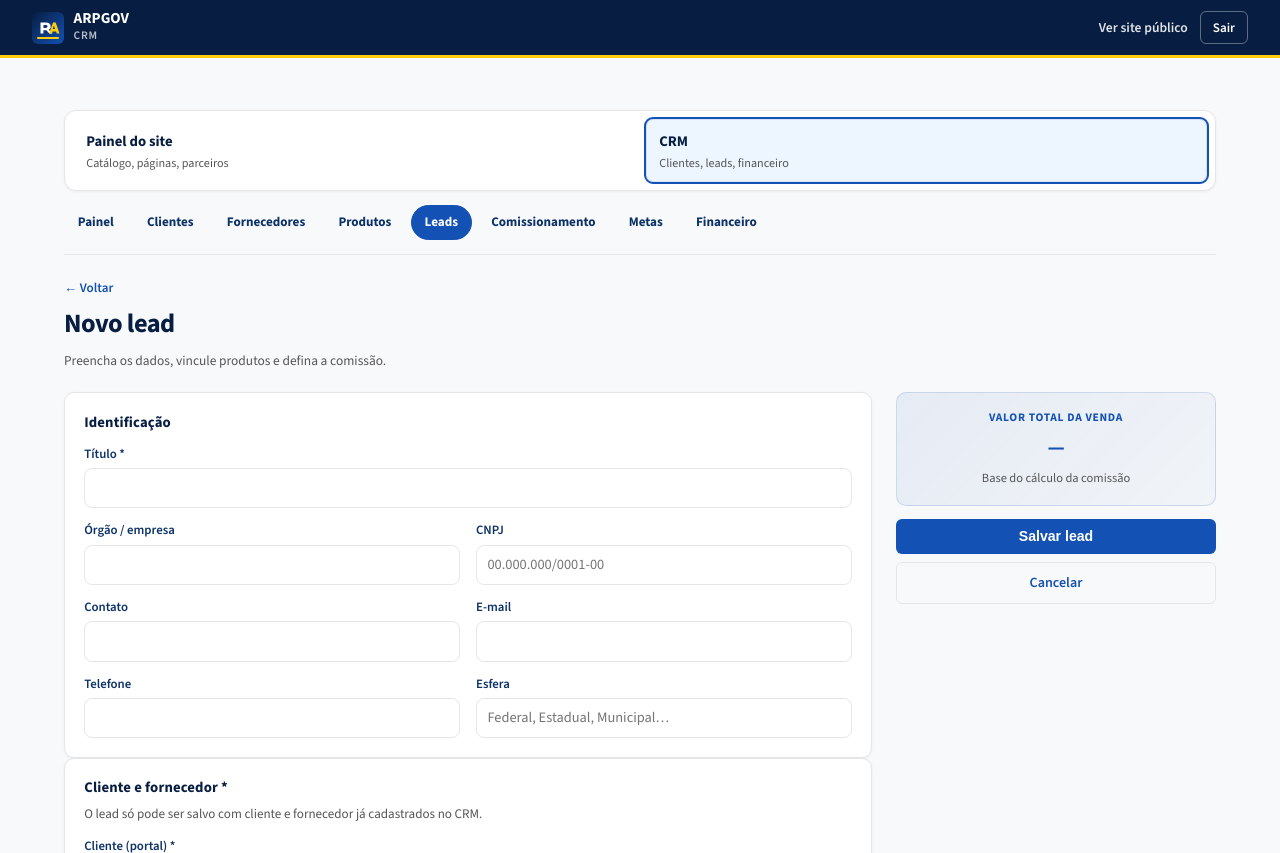
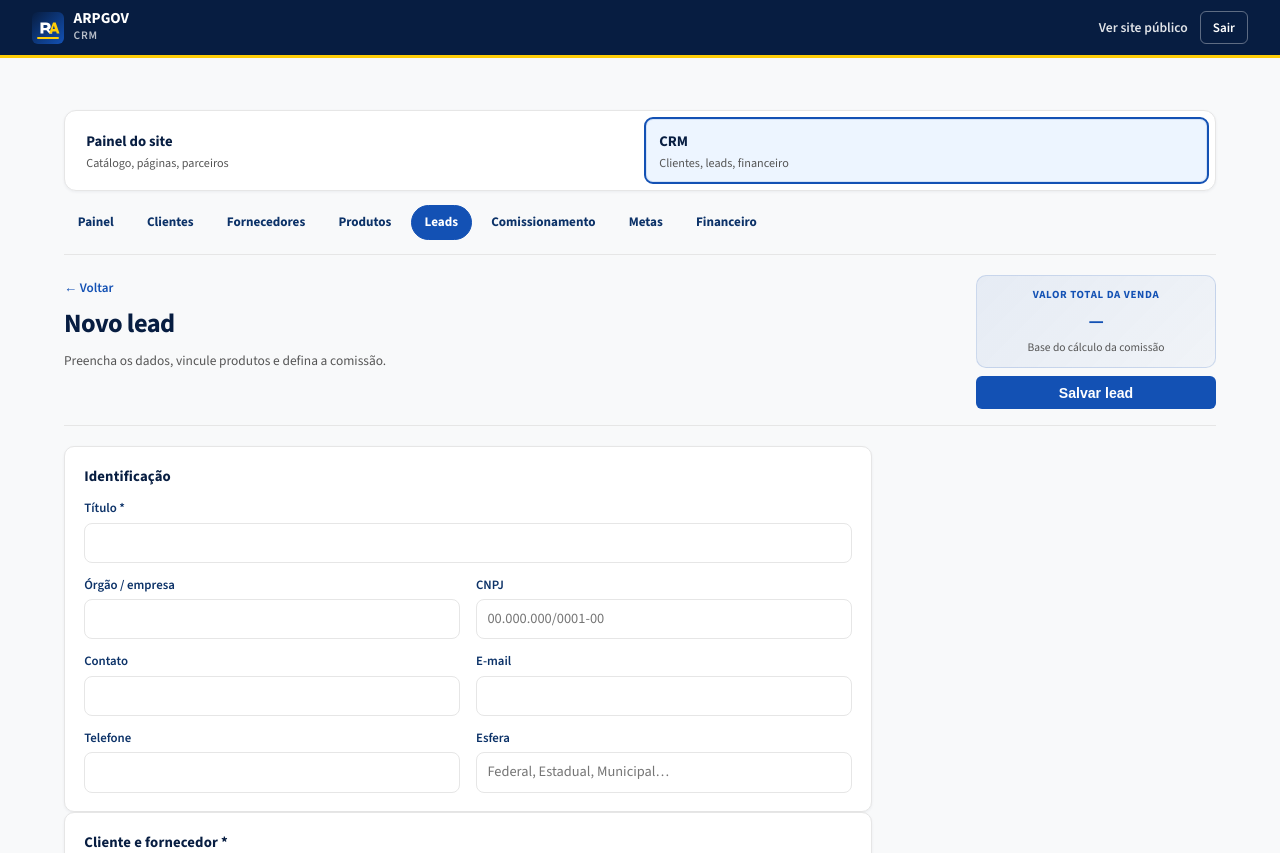
Before and after one commit to arpsistemaslv-cloud/ARPGOV, a Flask app: page /crm/leads/nova in a window 1280 px wide. Shown: the top 853 px of the page. Run offline with Flask 3, Linux system fonts and the light colour scheme; the visitor is signed in with stand-in values (Sample User, id 1); data comes from the database, SQL or seed files in the repository; data that the repository does not hold is empty.

Commit message:
Move valor e Salvar lead para o cabecalho da edicao.
Coloca o resumo da venda e o botao de salvar no canto superior direito, com tamanhos compactos; a coluna direita fica dedicada ao chat.

Co-authored-by: Cursor <cursoragent@cursor.com>

```diff
--- a/static/css/crm.css
+++ b/static/css/crm.css
@@ -1277,7 +1277,67 @@
 }
 
 .lead-form-header {
+  display: flex;
+  flex-wrap: wrap;
+  align-items: flex-start;
+  justify-content: space-between;
+  gap: 0.85rem 1.25rem;
   margin-bottom: 1.25rem;
+  padding-bottom: 1rem;
+  border-bottom: 1px solid var(--border, #e2e8f0);
+}
+
+.lead-form-header__main {
+  flex: 1 1 220px;
+  min-width: 0;
+}
+
+.lead-form-header__actions {
+  flex: 0 0 240px;
+  width: 100%;
+  max-width: 240px;
+  display: flex;
+  flex-direction: column;
+  gap: 0.5rem;
+}
+
+.lead-sale-total-card--header {
+  padding: 0.7rem 0.85rem;
+  text-align: center;
+  margin: 0;
+}
+
+.lead-sale-total-card--header .lead-sale-total {
+  font-size: 1.2rem;
+  margin: 0.15rem 0 0;
+}
+
+.lead-sale-total-card--header .lead-sale-total-card__hint {
+  margin-top: 0.25rem;
+  font-size: 0.72rem;
+  line-height: 1.35;
+}
+
+.lead-sale-total-card--header .lead-sale-total-card__label {
+  font-size: 0.68rem;
+}
+
+.lead-form-actions--header {
+  display: flex;
+  flex-direction: column;
+  gap: 0.35rem;
+}
+
+.lead-form-actions--header .btn {
+  padding: 0.55rem 0.85rem;
+  font-size: 0.88rem;
+}
+
+@media (max-width: 640px) {
+  .lead-form-header__actions {
+    flex: 1 1 100%;
+    max-width: none;
+  }
 }
 
 .lead-form-back {
@@ -1527,14 +1587,17 @@
   display: none;
 }
 
+.lead-form-actions--header {
+  display: flex;
+}
+
 .lead-form-actions--mobile {
   margin-top: 0.25rem;
 }
 
 @media (min-width: 900px) {
   .lead-form-actions--desktop {
-    display: flex;
-    flex-direction: column;
+    display: none;
   }
 
   .lead-form-actions--mobile {
--- a/templates/crm/op_form.html
+++ b/templates/crm/op_form.html
@@ -25,6 +25,19 @@
       {% else %}
       <p class="lead-form-header__meta">Preencha os dados, vincule produtos e defina a comissão.</p>
       {% endif %}
+    </div>
+    <div class="lead-form-header__actions">
+      <div class="lead-sale-total-card lead-sale-total-card--header" id="lead_sale_total_wrap">
+        <span class="lead-sale-total-card__label">Valor total da venda</span>
+        <p class="lead-sale-total" id="lead_sale_total_display" aria-live="polite">
+          {% if opp and opp.value_brl is not none %}{{ opp.value_brl|float|brl }}{% else %}—{% endif %}
+        </p>
+        <input type="hidden" id="value_brl" form="lead-main-form" value="{% if opp and opp.value_brl is not none %}{{ opp.value_brl|brl_decimal }}{% endif %}">
+        <p class="lead-sale-total-card__hint">Base do cálculo da comissão</p>
+      </div>
+      <div class="lead-form-actions lead-form-actions--header">
+        <button type="submit" class="btn btn--primary btn--block" form="lead-main-form">Salvar lead</button>
+      </div>
     </div>
   </header>
 
@@ -219,7 +232,6 @@
       </section>
 
       <div class="lead-form-actions lead-form-actions--mobile">
-        <button type="submit" class="btn btn--primary">Salvar lead</button>
         <a class="btn btn--ghost" href="{{ cancel_url|default(url_for('crm.crm_dashboard')) }}">Cancelar</a>
       </div>
       </form>
@@ -249,19 +261,6 @@
       </section>
       {% endif %}
 
-      <div class="lead-form-sticky">
-        <div class="lead-sale-total-card lead-sale-total-card--aside" id="lead_sale_total_wrap">
-          <span class="lead-sale-total-card__label">Valor total da venda</span>
-          <p class="lead-sale-total" id="lead_sale_total_display" aria-live="polite">
-            {% if opp and opp.value_brl is not none %}{{ opp.value_brl|float|brl }}{% else %}—{% endif %}
-          </p>
-          <input type="hidden" id="value_brl" form="lead-main-form" value="{% if opp and opp.value_brl is not none %}{{ opp.value_brl|brl_decimal }}{% endif %}">
-          <p class="lead-sale-total-card__hint">Base do cálculo da comissão</p>
-        </div>
-        <div class="lead-form-actions lead-form-actions--desktop">
-          <button type="submit" class="btn btn--primary btn--block" form="lead-main-form">Salvar lead</button>
-          <a class="btn btn--ghost btn--block" href="{{ cancel_url|default(url_for('crm.crm_dashboard')) }}">Cancelar</a>
-        </div>
       {% if opp and opp.catalog_lines %}
       <div class="lead-form-aside-summary">
         <span class="lead-form-aside-summary__label">Produtos vinculados</span>
@@ -272,7 +271,6 @@
         </ul>
       </div>
       {% endif %}
-      </div>
     </aside>
   </div>
 
```
Lines whose indentation alone changed are shown as unchanged.
